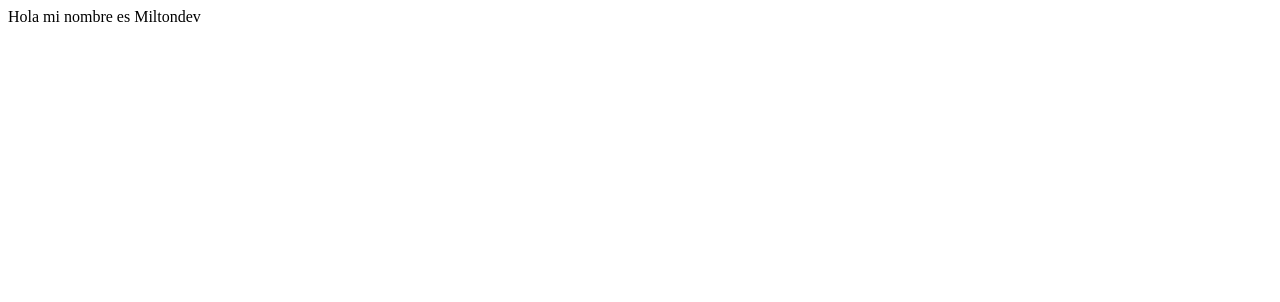
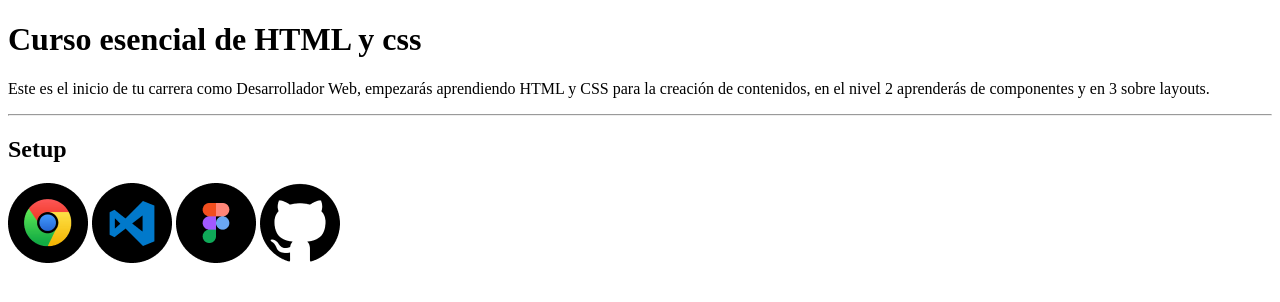
Before and after one commit to Miltonmsm/HTML-CSS, a plain HTML site: page index.html in a window 1280 px wide. Drawn offline with Linux system fonts and the light colour scheme.

Commit message:
Hemos agregado las imagenes del setup

```diff
--- a/index.html
+++ b/index.html
@@ -2,11 +2,31 @@
 <html lang="en">
   <head>
     <meta charset="UTF-8" />
+    <!--donde entra todos los caracteres -->
     <meta http-equiv="X-UA-Compatible" content="IE=edge" />
     <meta name="viewport" content="width=device-width, initial-scale=1.0" />
-    <title>Document</title>
+    <title>El blog de Miltondev</title>
   </head>
   <body>
-    Hola mi nombre es Miltondev
+    <h1>Curso esencial de HTML y css</h1>
+    <p>
+      Este es el inicio de tu carrera como Desarrollador Web, empezarás
+      aprendiendo HTML y CSS para la creación de contenidos, en el nivel 2
+      aprenderás de componentes y en 3 sobre layouts.
+    </p>
+    <hr />
+    <h2>Setup</h2>
+    <img
+      src="images/google-chrome.png"
+      alt="Google Chrome"
+      title="Google Chrome"
+    />
+    <img
+      src="images/vscode.png"
+      alt="Visual Studio Code"
+      title="Visual Studio Code"
+    />
+    <img src="images/figma.png" alt="Figma" title="Figma" />
+    <img src="images/github.png" alt="GitHub" title="GitHub" />
   </body>
 </html>
```
Also changed, not shown: images/css.png (added), images/dom.png (added), images/figma.png (added), images/github.png (added), images/google-chrome.png (added), images/pattern.png (added), images/vscode.png (added).
